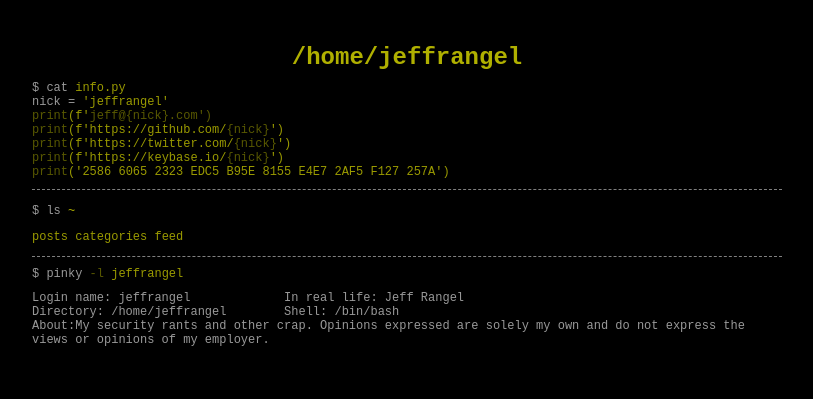
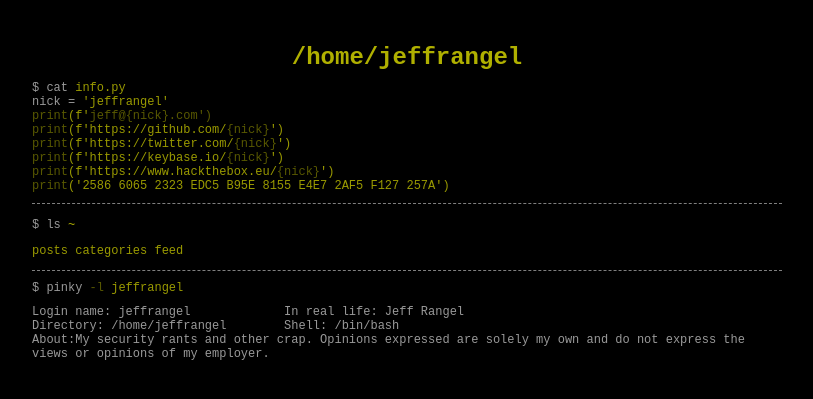
Before and after one commit to jeffrangel/jeffrangel.github.io, a Jekyll site: the page built from index.md, in a window 1280 px wide. Shown: the top 399 px of the page, without its empty margins (233-1046 px from the left). Built offline with Jekyll 4.4.1, drawn with Linux system fonts in a browser that asks for light colours.

Commit message:
Update header.html

```diff
--- a/_includes/header.html
+++ b/_includes/header.html
@@ -18,6 +18,9 @@
     <span class="reserved">print</span><a href="https://keybase.io/jeffrangel" target="_blank"><span class="string">(f'https://keybase.io/<span class="reserved">{nick}</span>')</span></a>
     </p>
     <p>
+    <span class="reserved">print</span><a href="https://www.hackthebox.eu/profile/224802" target="_blank"><span class="string">(f'https://www.hackthebox.eu/<span class="reserved">{nick}</span>')</span></a>
+    </p>
+    <p>
     <span class="reserved">print<a href="{{ site.url }}/pubkey/"><span class="string">('{{ site.fingerprint_key }}')</span></a>
     </p>
   </div>
```
